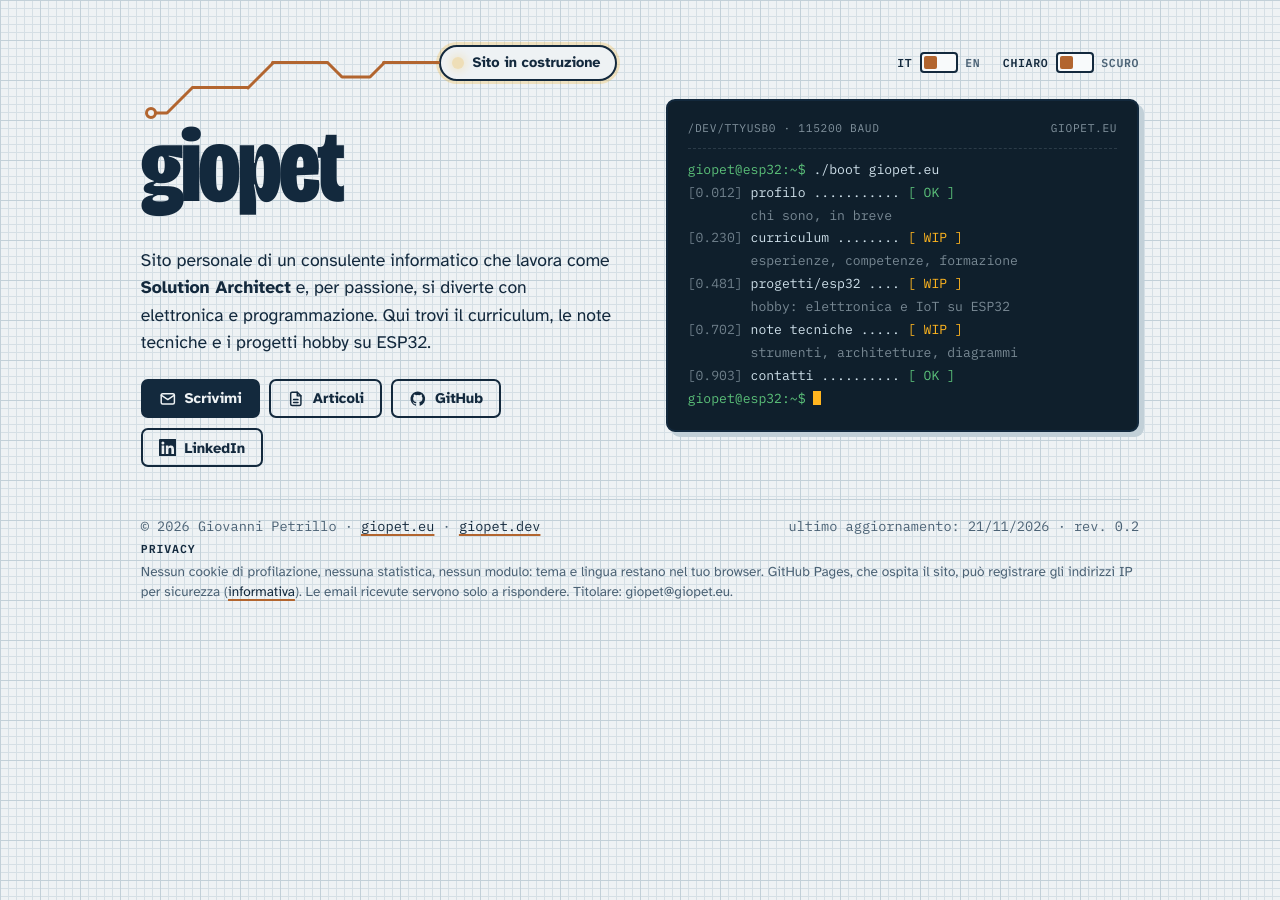
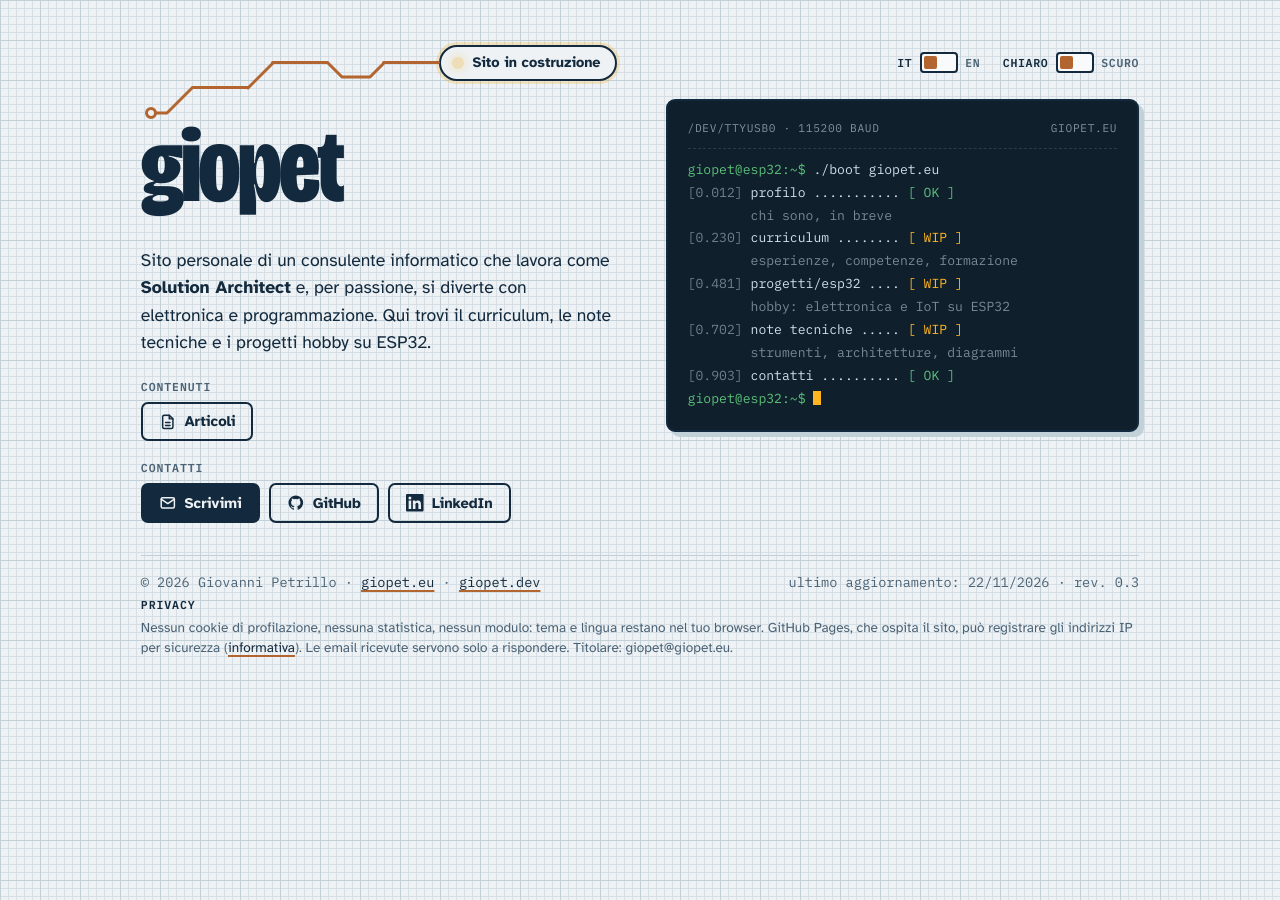
Before and after one commit to giopet65/giopet-website, a Jekyll site: the page index.html, which Jekyll copies as it is, in a window 1280 px wide. Built offline with Jekyll 4.4.1, drawn with Linux system fonts in a browser that asks for light colours.

Commit message:
Home con gruppi Contenuti e Contatti, precisazione sul mockup e didascalie a capo
Co-Authored-By: Claude Sonnet 5.5 <noreply@anthropic.com>

```diff
--- a/index.html
+++ b/index.html
@@ -65,16 +65,25 @@
 
         <p class="tagline" data-i18n-html="tagline">Sito personale di un consulente informatico che lavora come <strong>Solution Architect</strong> e, per passione, si diverte con elettronica e programmazione. Qui trovi il curriculum, le note tecniche e i progetti hobby su ESP32.</p>
 
+        <div class="group" role="group" aria-labelledby="lblContent">
+          <p class="group-label" id="lblContent" data-i18n="groupContent">Contenuti</p>
+          <div class="contacts">
+            <a class="btn" id="articlesBtn" href="/it/articles/">
+              <svg viewBox="0 0 24 24" fill="none" stroke="currentColor" stroke-width="2" stroke-linecap="round" stroke-linejoin="round" aria-hidden="true" focusable="false"><path d="M14 3H7a2 2 0 0 0-2 2v14a2 2 0 0 0 2 2h10a2 2 0 0 0 2-2V8z"/><path d="M14 3v5h5M9 13h6M9 17h6"/></svg><span data-i18n="articles">Articoli</span></a>
+          </div>
+        </div>
+
+        <div class="group" role="group" aria-labelledby="lblContact">
+          <p class="group-label" id="lblContact" data-i18n="groupContact">Contatti</p>
           <div class="contacts">
             <a class="btn primary" id="mailBtn" href="mailto:giopet@giopet.eu?subject=%5Bgiopet.eu%5D%20Contatto%20dal%20sito">
               <svg viewBox="0 0 24 24" fill="none" stroke="currentColor" stroke-width="2" stroke-linecap="round" stroke-linejoin="round" aria-hidden="true" focusable="false"><rect x="3" y="5" width="18" height="14" rx="2"/><path d="m3 7 9 6 9-6"/></svg><span data-i18n="write">Scrivimi</span></a>
-          <a class="btn" id="articlesBtn" href="/it/articles/">
-            <svg viewBox="0 0 24 24" fill="none" stroke="currentColor" stroke-width="2" stroke-linecap="round" stroke-linejoin="round" aria-hidden="true" focusable="false"><path d="M14 3H7a2 2 0 0 0-2 2v14a2 2 0 0 0 2 2h10a2 2 0 0 0 2-2V8z"/><path d="M14 3v5h5M9 13h6M9 17h6"/></svg><span data-i18n="articles">Articoli</span></a>
             <!-- GitHub: link da aggiungere quando sarà pronto (href="https://github.com/…") -->
             <a class="btn" aria-disabled="true">
               <svg viewBox="0 0 24 24" fill="currentColor" aria-hidden="true" focusable="false"><path d="M12 2a10 10 0 0 0-3.16 19.49c.5.09.68-.22.68-.48v-1.7c-2.78.6-3.37-1.34-3.37-1.34-.45-1.16-1.11-1.47-1.11-1.47-.91-.62.07-.6.07-.6 1 .07 1.53 1.03 1.53 1.03.9 1.52 2.34 1.08 2.91.83.09-.65.35-1.08.63-1.33-2.22-.25-4.55-1.11-4.55-4.94 0-1.09.39-1.98 1.03-2.68-.1-.25-.45-1.27.1-2.65 0 0 .84-.27 2.75 1.02a9.5 9.5 0 0 1 5 0c1.91-1.29 2.75-1.02 2.75-1.02.55 1.38.2 2.4.1 2.65.64.7 1.03 1.59 1.03 2.68 0 3.84-2.34 4.68-4.57 4.93.36.31.68.92.68 1.85v2.74c0 .27.18.58.69.48A10 10 0 0 0 12 2Z"/></svg>GitHub</a>
             <a class="btn" href="https://www.linkedin.com/in/giopet/" target="_blank" rel="noopener">
               <svg viewBox="0 0 24 24" fill="currentColor" aria-hidden="true" focusable="false"><path d="M20.45 20.45h-3.56v-5.57c0-1.33-.02-3.04-1.85-3.04-1.86 0-2.14 1.45-2.14 2.94v5.67H9.35V9h3.41v1.56h.05c.48-.9 1.64-1.85 3.37-1.85 3.6 0 4.27 2.37 4.27 5.46v6.28ZM5.34 7.43a2.06 2.06 0 1 1 0-4.13 2.06 2.06 0 0 1 0 4.13ZM7.12 20.45H3.56V9h3.56v11.45ZM22.22 0H1.77C.79 0 0 .77 0 1.73v20.54C0 23.23.79 24 1.77 24h20.45c.98 0 1.78-.77 1.78-1.73V1.73C24 .77 23.2 0 22.22 0Z"/></svg>LinkedIn</a>
+          </div>
         </div>
       </div>
 
@@ -94,7 +103,7 @@
     <footer class="foot">
       <div class="foot-row">
         <span>&copy; 2026 Giovanni Petrillo · <a href="https://giopet.eu">giopet.eu</a> · <a href="https://giopet.dev">giopet.dev</a></span>
-        <span><span data-i18n="updated">ultimo aggiornamento</span>: <time datetime="2026-11-21" id="updDate">21/11/2026</time> · rev. 0.2</span>
+        <span><span data-i18n="updated">ultimo aggiornamento</span>: <time datetime="2026-11-22" id="updDate">22/11/2026</time> · rev. 0.3</span>
       </div>
       <p class="privacy">
         <b>Privacy</b>
--- a/script.js
+++ b/script.js
@@ -20,9 +20,10 @@
       light: 'Chiaro', dark: 'Scuro',
       pillLong: 'Sito ', pillShort: 'in costruzione',
       tagline: 'Sito personale di un consulente informatico che lavora come <strong>Solution Architect</strong> e, per passione, si diverte con elettronica e programmazione. Qui trovi il curriculum, le note tecniche e i progetti hobby su ESP32.',
+      groupContent: 'Contenuti', groupContact: 'Contatti',
       write: 'Scrivimi', articles: 'Articoli',
       subject: '[giopet.eu] Contatto dal sito',
-      updated: 'ultimo aggiornamento', date: '21/11/2026',
+      updated: 'ultimo aggiornamento', date: '22/11/2026',
       themeAria: 'Tema scuro', termAria: 'Log di avvio del sito',
       privacy: 'Nessun cookie di profilazione, nessuna statistica, nessun modulo: tema e lingua restano nel tuo browser. GitHub Pages, che ospita il sito, può registrare gli indirizzi IP per sicurezza (<a href="' + GH_PRIVACY + '" target="_blank" rel="noopener">informativa</a>). Le email ricevute servono solo a rispondere. Titolare: giopet@giopet.eu.',
       log: [
@@ -42,9 +43,10 @@
       light: 'Light', dark: 'Dark',
       pillLong: 'Site ', pillShort: 'under construction',
       tagline: "Personal site of an IT consultant who works as a <strong>Solution Architect</strong> and, as a hobby, tinkers with electronics and programming. Here you'll find my résumé, tech notes and ESP32 hobby projects.",
+      groupContent: 'Content', groupContact: 'Contact',
       write: 'Email me', articles: 'Articles',
       subject: '[giopet.eu] Contact from the website',
-      updated: 'last updated', date: '2026-11-21',
+      updated: 'last updated', date: '2026-11-22',
       themeAria: 'Dark theme', termAria: 'Site boot log',
       privacy: 'No profiling cookies, no analytics, no forms: theme and language stay in your browser. GitHub Pages, which hosts the site, may log IP addresses for security (<a href="' + GH_PRIVACY + '" target="_blank" rel="noopener">privacy statement</a>). Emails I receive are used only to reply. Controller: giopet@giopet.eu.',
       log: [
--- a/style.css
+++ b/style.css
@@ -347,6 +347,21 @@ a:hover {
   font-size: 1.1rem;
 }
 
+/* gruppi di pulsanti: ogni gruppo ha la sua etichetta e la sua riga (che va a capo se si riempie) */
+.group {
+  display: flex;
+  flex-direction: column;
+  gap: 0.5rem;
+}
+.group + .group {
+  margin-top: -0.2rem;
+}
+.group-label {
+  color: var(--ink-soft);
+  font: 600 0.72rem var(--font-mono);
+  letter-spacing: 0.08em;
+  text-transform: uppercase;
+}
 .contacts {
   display: flex;
   flex-wrap: wrap;
@@ -735,6 +750,9 @@ a.toggle[data-lang="en"] .sw::after {
   margin-top: 0;
   text-align: center;
 }
+.prose p:has(> img) br {
+  display: none;
+}
 .prose p:has(> img) em {
   display: block;
   color: var(--ink-soft);
```
Also changed, not shown: docs/processo-articoli.md (+6 -1 lines), en/articles/20261121-01-i-didnt-write-a-line-of-code.md (+2 -0 lines), it/articles/20261121-01-non-ho-scritto-una-riga-di-codice.md (+2 -0 lines). Lines whose indentation alone changed are shown as unchanged.
